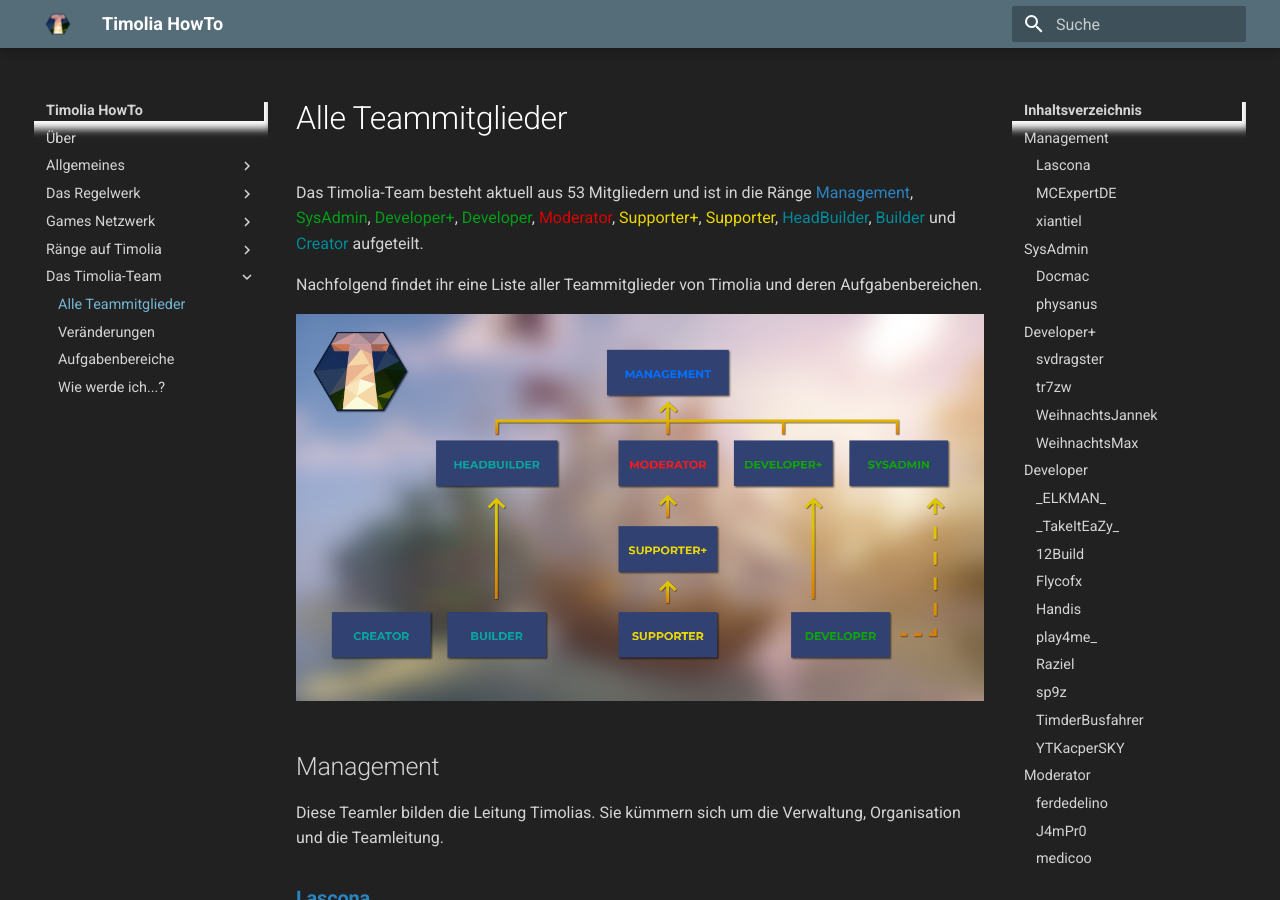
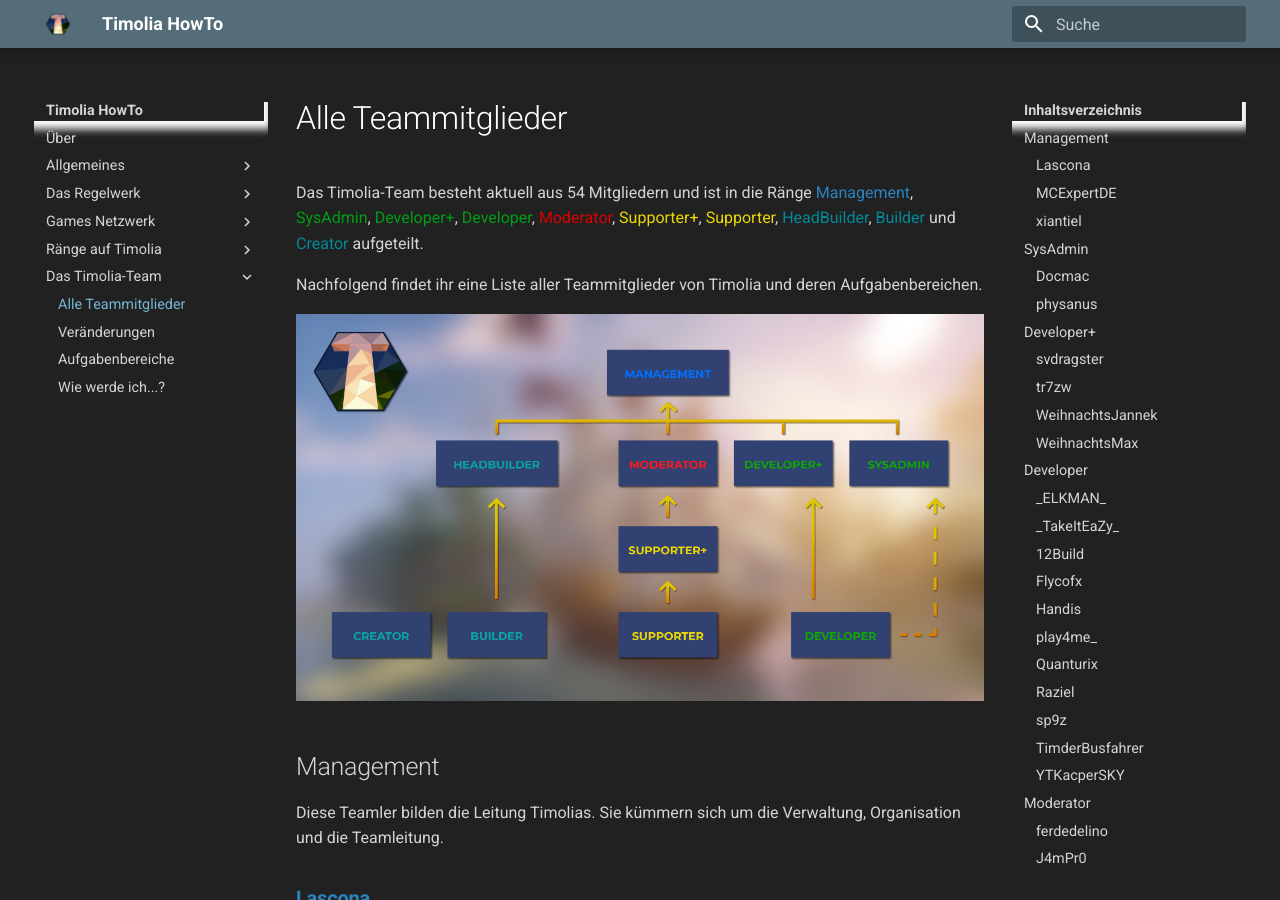
Before and after one commit to TimoliaDE/HowTo, an MkDocs documentation site: the page built from docs/team/members.md, in a window 1280 px wide and 900 px high. Built offline with MkDocs 1.6.1 and Material for MkDocs 9.7.7, drawn with Linux system fonts in a browser that asks for light colours; old or Windows-style settings are respelled for this version of MkDocs; some of the changed text lies outside the part shown.

Commit message:
Quanturix Pro+ → Developer

```diff
--- a/docs/team/members.md
+++ b/docs/team/members.md
@@ -1,4 +1,4 @@
-Das Timolia-Team besteht aktuell aus 53 Mitgliedern und ist in die Ränge
+Das Timolia-Team besteht aktuell aus 54 Mitgliedern und ist in die Ränge
 <span class='management'>Management</span>,
 <span class='sysadmin'>SysAdmin</span>,
 <span class='developer-plus'>Developer+</span>,
@@ -98,6 +98,9 @@ Developer kümmern sich um die Timolia Plugins, entwickeln neue Features und Spi
 - <u>Rang (ingame):</u> Developer
 
 ### <strong><span class='developer'>play4me\_</span></strong>
+- <u>Rang (ingame):</u> Developer
+
+### <strong><span class='developer'>Quanturix</span></strong>
 - <u>Rang (ingame):</u> Developer
 
 ### <strong><span class='developer'>Raziel</span></strong>
```
Also changed, not shown: docs/team/changes.md (+1 -0 lines).
